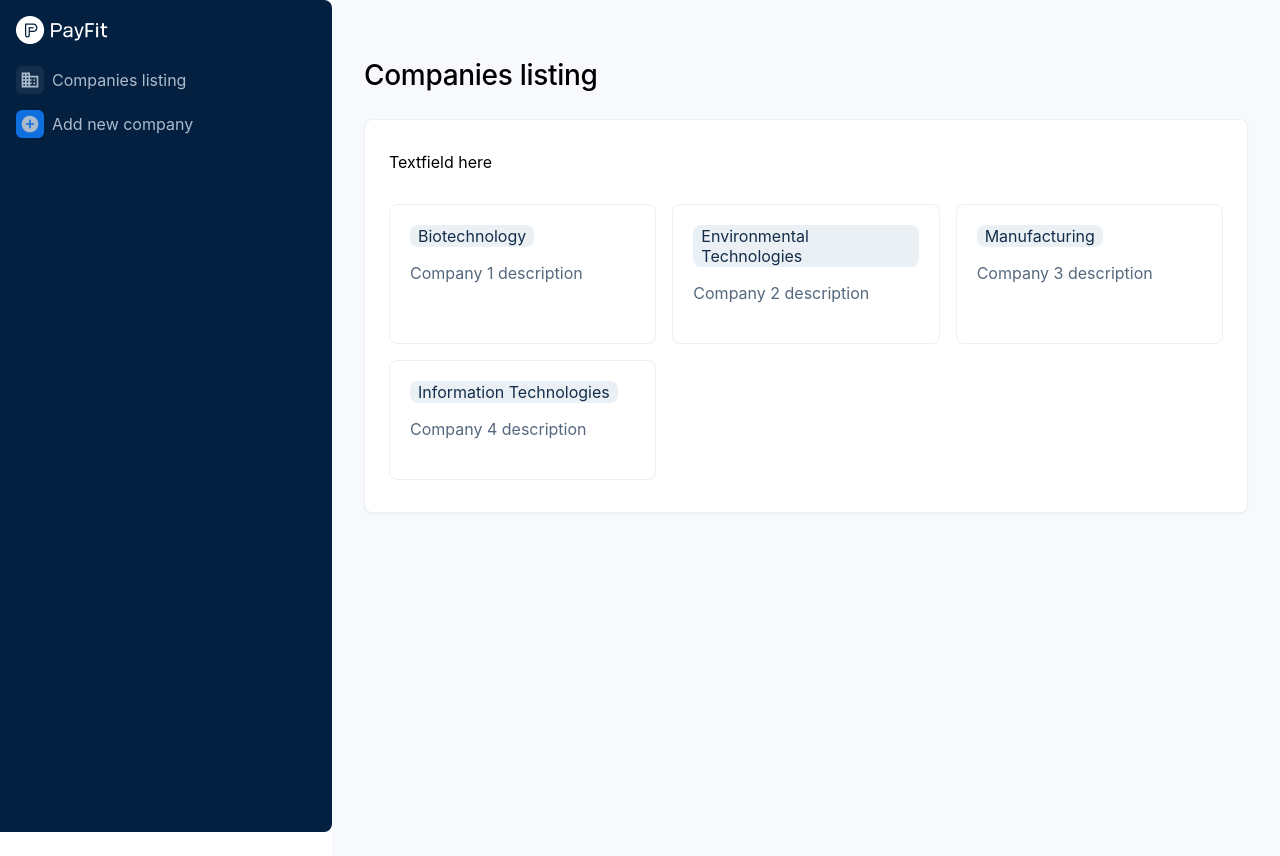
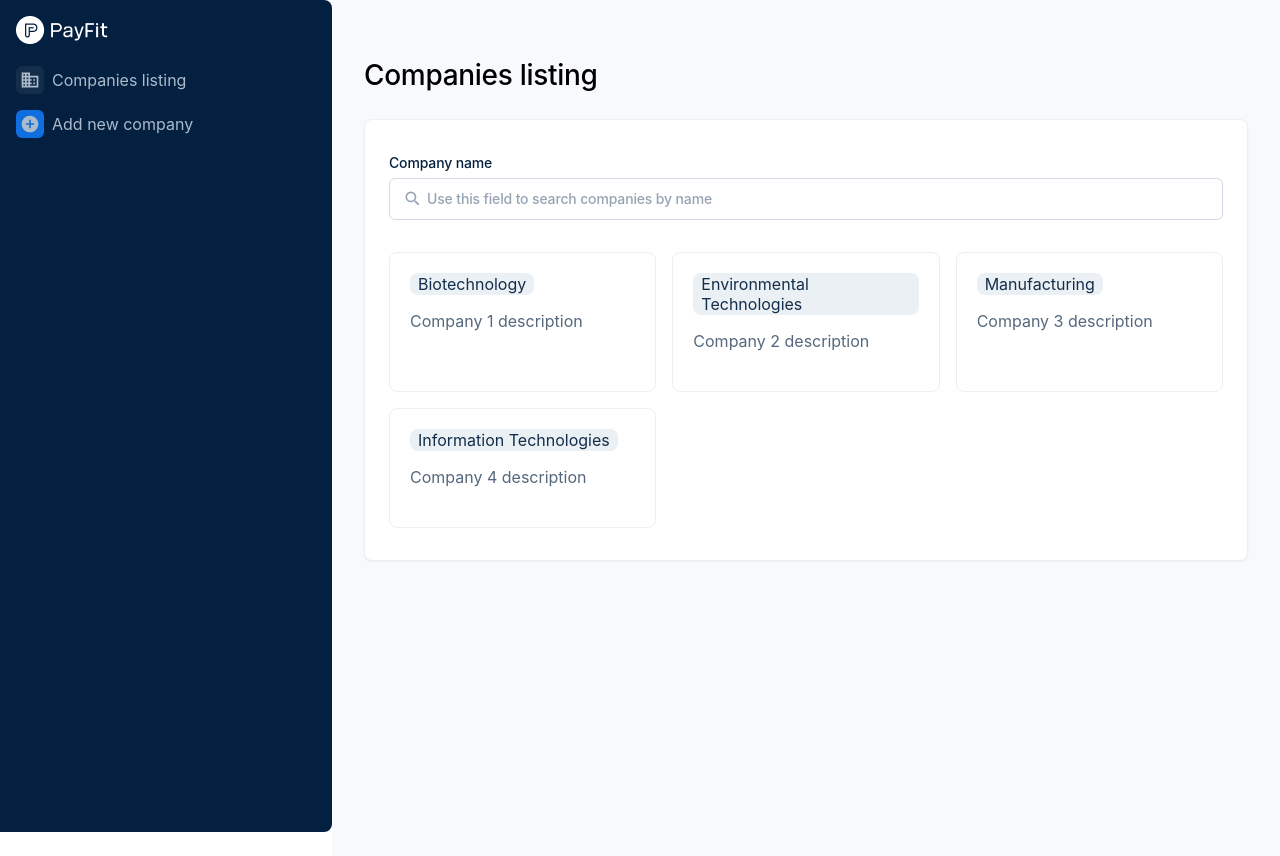
Before and after one commit to androide-osorio/payfit-fe-test, a React (Vite) app in the folder apps/client/: page /companies-listing in a window 1280 px wide. Built offline with nearby package versions, Linux system fonts and the light colour scheme.

Commit message:
create base input component

```diff
--- /dev/null
+++ b/apps/client/src/app/components/ContentBlock.tsx
@@ -0,0 +1,12 @@
+import styled from "styled-components";
+
+export const ContentBlock = styled.section`
+  display: flex;
+  flex-direction: column;
+  gap: 2rem;
+  padding: 2rem 1.5rem;
+  border-radius: ${({ theme }) => theme.radii.sm};
+  border: 1px solid ${({ theme }) => theme.colors.silver[60]};
+  background-color: ${({ theme }) => theme.colors.common.white};
+  box-shadow: ${({ theme }) => theme.shadows[100]};
+`;
--- a/apps/client/src/app/components/Input.tsx
+++ b/apps/client/src/app/components/Input.tsx
@@ -1,15 +1,15 @@
 import React from 'react';
-import styled from 'styled-components';
-
-type Props = {
-	label: string;
-	type: 'text' | 'email' | 'password' | 'url';
-}
+import styled, { css } from 'styled-components';
 
 const InputWrapper = styled.div`
   display: flex;
   flex-direction: column;
   gap: 0.25rem;
+`;
+
+const InputLabel = styled.label`
+  ${({ theme }) => theme.typography.styles.label}
+  color: ${({ theme }) => theme.colors.navy[200]};
 `;
 
 const InputBase = styled.div<{ leftElement?: boolean; rightElement?: boolean }>`
@@ -21,19 +21,76 @@ const InputBase = styled.div<{ leftElement?: boolean; rightElement?: boolean }>`
   display: inline-flex;
   flex-direction: row;
   align-items: center;
-  /* padding: 0.625rem 0.8125rem; */
   gap: 0.5rem;
+
+	&:focus-within {
+		outline: 2px solid ${({ theme }) => theme.colors.blue[100]};
+	}
 `;
 
-const Input = () => {
+const InputElement = styled.span<{ isLeft?: boolean; isRight?: boolean }>`
+  color: ${({ theme }) => theme.colors.navy[20]};
+  padding-block: 0.625rem;
+  padding-inline-start: ${({ isLeft }) => (isLeft ? '0.8125rem' : '0')};
+  padding-inline-end: ${({ isRight }) => (isRight ? '0.8125rem' : '0')};
+`;
+
+const InputField = styled.input<{
+  leftElement?: boolean;
+  rightElement?: boolean;
+}>`
+  background: transparent;
+  border: none;
+  box-sizing: border-box;
+  color: ${({ theme }) => theme.colors.navy[100]};
+  padding-block: 0.625rem;
+  font-size: 1rem;
+  flex: 1;
+
+  ${({ leftElement, rightElement }) =>
+    leftElement || rightElement
+      ? css`
+          padding-inline: 0;
+        `
+      : css`
+					padding-inline: 0.8125rem;
+        `}
+
+  &::placeholder {
+    ${({ theme }) => theme.typography.styles.label}
+    color: ${({ theme }) => theme.colors.navy[20]};
+  }
+	&:focus {
+		outline: none;
+	}
+`;
+
+type Props = {
+  label: string;
+  type?: 'text' | 'email' | 'password' | 'url' | 'search';
+  placeholder?: string;
+  value?: string;
+  leftElement?: React.ReactNode;
+  rightElement?: React.ReactNode;
+};
+
+export const Input = ({label, value, leftElement, rightElement, ...rest }: Props) => {
+	const hasLeftElement = Boolean(leftElement);
+	const hasRightElement = Boolean(rightElement);
+
   return (
     <InputWrapper>
-			<label htmlFor=""></label>
+      <InputLabel htmlFor="">{label}</InputLabel>
       <InputBase>
-				<input type="text" />
+        {hasLeftElement && <InputElement isLeft>{leftElement}</InputElement>}
+        <InputField
+          {...rest}
+          value={value}
+          leftElement={hasLeftElement}
+          rightElement={hasRightElement}
+        />
+        {hasRightElement && <InputElement isRight>{rightElement}</InputElement>}
       </InputBase>
     </InputWrapper>
   );
 };
-
-export default Input;
--- /dev/null
+++ b/apps/client/src/app/components/icons/MagnifyingGlass.tsx
@@ -0,0 +1,22 @@
+import { SVGProps, Ref, forwardRef, memo } from 'react';
+
+const Icon = (
+  props: SVGProps<SVGSVGElement>,
+  ref: Ref<SVGSVGElement>,
+) => (
+  <svg
+    xmlns="http://www.w3.org/2000/svg"
+    width="1em"
+    height="1em"
+    fill="none"
+    ref={ref}
+    {...props}
+  >
+    <path
+      fill="currentColor"
+      d="M12.917 11.667h-.659l-.233-.225a5.393 5.393 0 0 0 1.308-3.525 5.417 5.417 0 1 0-5.416 5.416 5.393 5.393 0 0 0 3.525-1.308l.225.233v.659l4.166 4.158 1.242-1.242-4.158-4.166Zm-5 0a3.745 3.745 0 0 1-3.75-3.75 3.745 3.745 0 0 1 3.75-3.75 3.745 3.745 0 0 1 3.75 3.75 3.745 3.745 0 0 1-3.75 3.75Z"
+    />
+  </svg>
+);
+
+export const MagnifyingGlass = memo(forwardRef(Icon));
--- /dev/null
+++ b/apps/client/src/app/components/icons/Unfold.tsx
@@ -0,0 +1,22 @@
+import { SVGProps, Ref, forwardRef, memo } from 'react';
+
+const Icon = (
+  props: SVGProps<SVGSVGElement>,
+  ref: Ref<SVGSVGElement>,
+) => (
+  <svg
+    xmlns="http://www.w3.org/2000/svg"
+    width="1em"
+    height="1em"
+    fill="none"
+    ref={ref}
+    {...props}
+  >
+    <path
+      fill="currentColor"
+      d="M10 4.858 12.642 7.5l1.175-1.175L10 2.5 6.175 6.325 7.358 7.5 10 4.858Zm0 10.284L7.358 12.5l-1.175 1.175L10 17.5l3.825-3.825-1.183-1.175L10 15.142Z"
+    />
+  </svg>
+);
+
+export const Unfold = memo(forwardRef(Icon));
--- a/apps/client/src/app/components/icons/index.ts
+++ b/apps/client/src/app/components/icons/index.ts
@@ -1,2 +1,4 @@
 export * from './AddCircle'
 export * from './Company'
+export * from './MagnifyingGlass'
+export * from './Unfold'
--- a/apps/client/src/app/components/index.ts
+++ b/apps/client/src/app/components/index.ts
@@ -1,7 +1,9 @@
 export * from './Avatar'
 export * from './Badge'
 export * from './Card'
+export * from './ContentBlock'
 export * from './EmptyState'
+export * from './Input'
 export * from './Layout'
 export * from './Text'
 export * from './ThemeProvider'
--- a/apps/client/src/app/pages/companies-listing/CompaniesListing.tsx
+++ b/apps/client/src/app/pages/companies-listing/CompaniesListing.tsx
@@ -1,21 +1,11 @@
 import styled from "styled-components";
-import { Layout, Text } from "../../components";
+import { ContentBlock, Layout, Text, Input } from "../../components";
+import { MagnifyingGlass, Unfold } from "../../components/icons";
 import { CompanyGrid } from "./components/CompanyGrid";
 
 const H2 = styled.h2`
   ${({ theme }) => theme.typography.styles.h2}
   color: ${({ theme }) => theme.colors.navy[100]};
-`;
-
-const ListingsContainer = styled.div`
-  display: flex;
-  flex-direction: column;
-  gap: 2rem;
-  padding: 2rem 1.5rem;
-  border-radius: ${({ theme }) => theme.radii.sm};
-  border: 1px solid ${({ theme }) => theme.colors.silver[60]};
-  background-color: ${({ theme }) => theme.colors.common.white};
-  box-shadow: ${({ theme }) => theme.shadows[100]};
 `;
 
 export function CompaniesListing() {
@@ -49,10 +39,15 @@ export function CompaniesListing() {
   return (
     <Layout>
       <Text variant="h2">Companies listing</Text>
-      <ListingsContainer>
-        <div>Textfield here</div>
+      <ContentBlock>
+        <Input
+          type="search"
+          label="Company name"
+          placeholder="Use this field to search companies by name"
+          leftElement={<MagnifyingGlass />}
+        />
         <CompanyGrid companies={dummyCompanies} />
-      </ListingsContainer>
+      </ContentBlock>
     </Layout>
   );
 }
```
Lines whose indentation alone changed are shown as unchanged.
